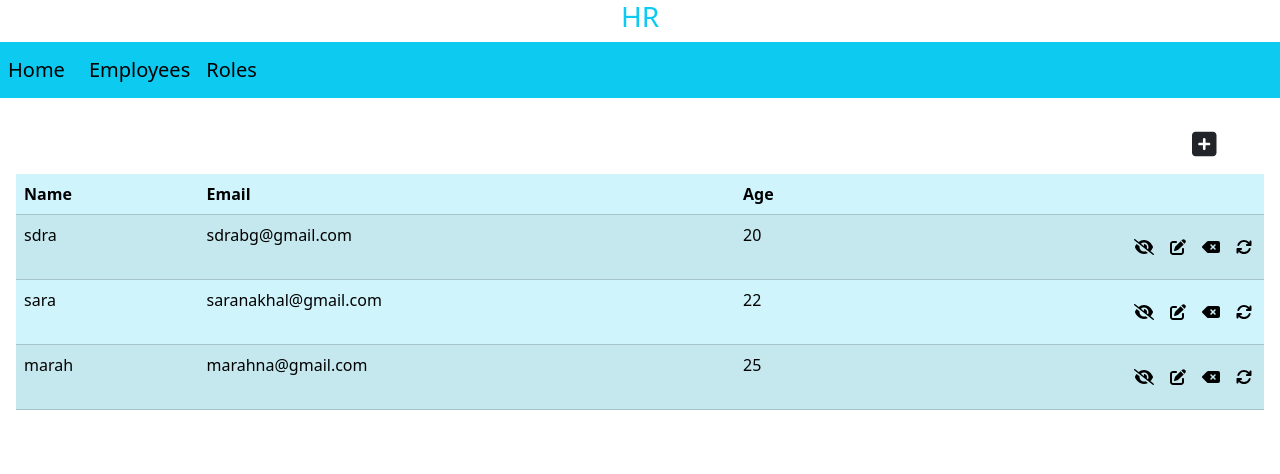
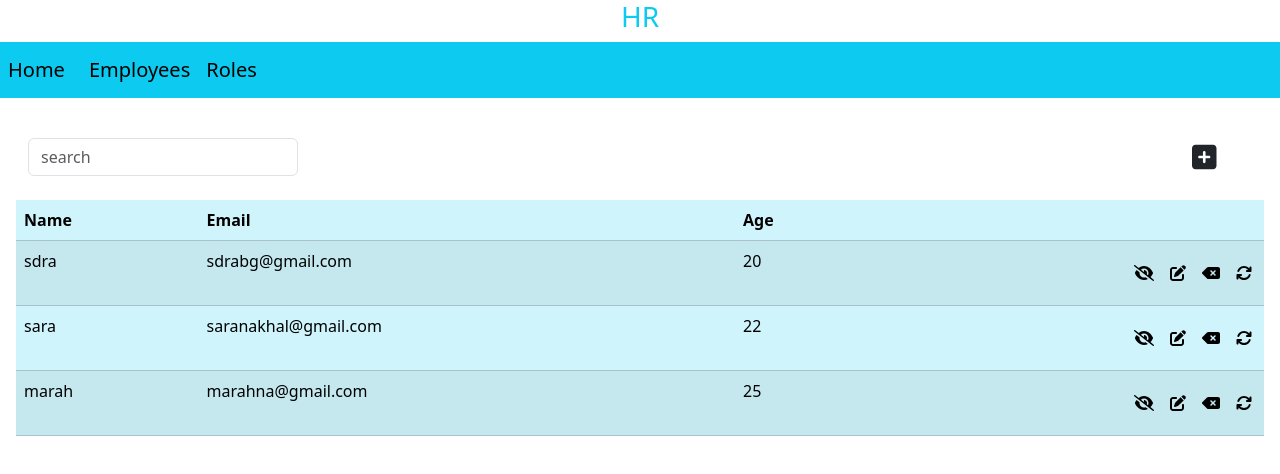
Before and after one commit to roshanbg/hr, an Angular app: page /employees in a window 1280 px wide. Shown: the top 474 px of the page. Built offline with nearby package versions, Linux system fonts and the light colour scheme.

Commit message:
adding search input

```diff
--- a/src/app/pages/employees/employees-list/employees-list.component.html
+++ b/src/app/pages/employees/employees-list/employees-list.component.html
@@ -1,5 +1,8 @@
-<div class="row">
-  <div class="col-12 d-flex justify-content-end">
+<div class="row d-flex align-items-center">
+  <div class="col-3 p-4">
+    <input class="form-control" type="text" placeholder="search" />
+  </div>
+  <div class="col-9 d-flex justify-content-end">
     <span class="d-inline-block" tabindex="0" data-toggle="tooltip" title="Add">
       <fa-icon
         class="mx-5 my-3 d-flex justify-content-md fs-3"
```
